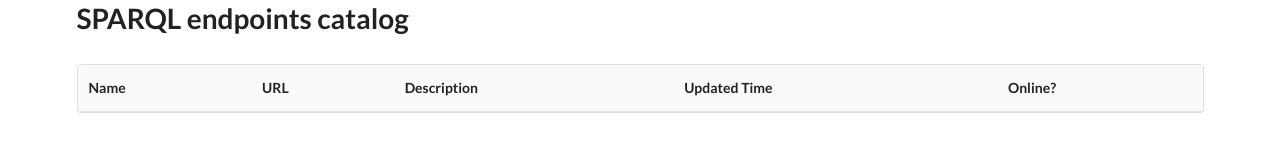
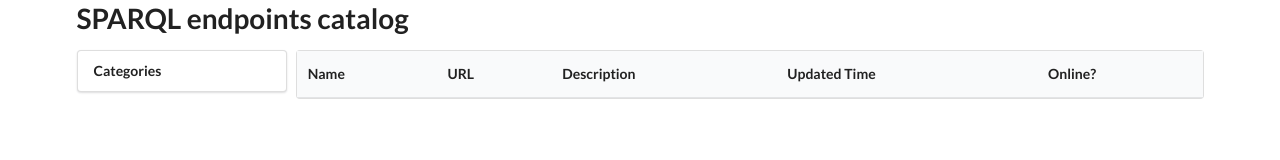
Before and after one commit to Altaisoft/iolanta-search, a website built with webpack: page index.html in a window 1280 px wide. Built offline with nearby package versions, Linux system fonts and the light colour scheme; no server answers.

Commit message:
Format it as menu

```diff
--- a/app.js
+++ b/app.js
@@ -7,6 +7,11 @@ let TOKEN =
     'hcGlfcmVhZCIsInVzZXJfYXBpX3dyaXRlIl0sImdlbmVyYWwtcHVycG9zZSI6dHJ1ZSw' +
     'ic2FtbCI6e319.-7tuD6sdMhjEADykZ0QoMWAUfoXcHXlkpS3KRmLtN465A6wuK2fVtu' +
     '4y3OO2kqRcPZRkUMUGzAEi_LmCy5uQQQ';
+
+
+String.prototype.capitalize = function() {
+    return this.charAt(0).toUpperCase() + this.slice(1);
+};
 
 
 Vue.component('datadotworld-table', {
@@ -80,7 +85,12 @@ Vue.component('category-menu', {
         }
     },
     template: `
-        <div>{{ dataset }}</div>
+        <div class="ui vertical menu">
+            <div class="item"><strong>Categories</strong></div>
+            <a href="#" v-for="category in dataset" class="item">
+                {{ category.capitalize() }}
+            </a>
+        </div>
     `,
     methods: {
         update: function() {
--- a/index.html
+++ b/index.html
@@ -14,9 +14,11 @@
         <div class="ui container">
             <h1>SPARQL endpoints catalog</h1>
 
-            <div class="ui one column relaxed grid">
-                <div class="column">
+            <div class="ui two column relaxed grid">
+                <div class="three wide column">
                     <category-menu query_id="eafde27a-f163-41bb-a9cf-7a8a3f46a01c"></category-menu>
+                </div>
+                <div class="thirteen wide column">
                     <datadotworld-table query_id="6b57db09-1f1d-40fe-bbf2-40de5362ba79"></datadotworld-table>
                 </div>
             </div>
```
Also changed, not shown: dist/main.js, 1 other file.
